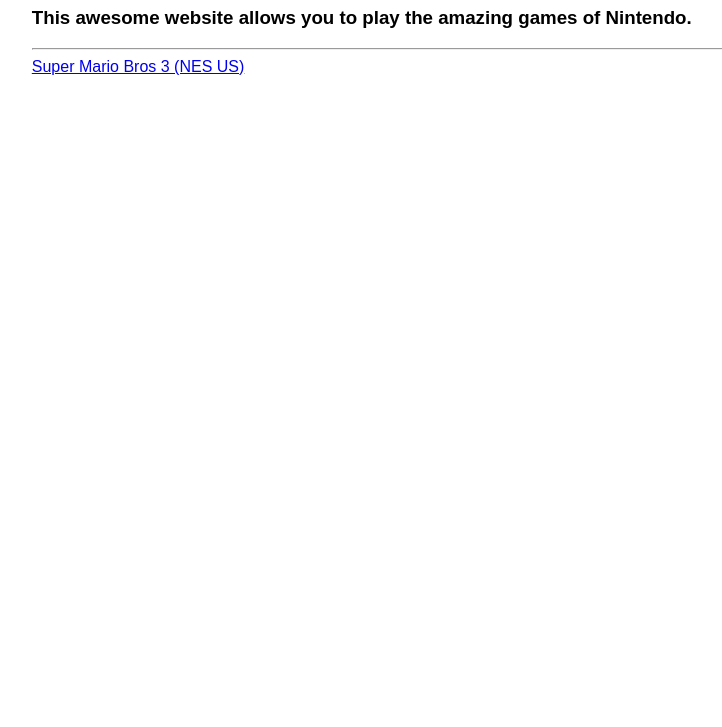
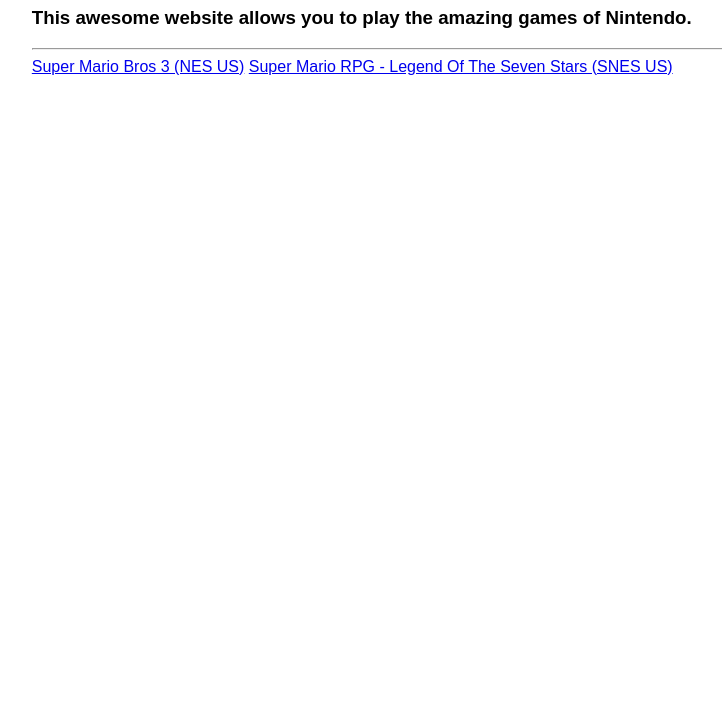
Before and after one commit to InfraRodney/rodneys-world, a plain HTML site: page index.html in a window 1280 px wide. Shown: the part 73-800 px from the top of the page, without its empty margins (229-951 px from the left). Drawn offline with Linux system fonts and the light colour scheme.

Commit message:
Update index.html

```diff
--- a/index.html
+++ b/index.html
@@ -22,6 +22,7 @@
             <h3>This awesome website allows you to play the amazing games of Nintendo.</h3>
             <hr>
             <a href="./smb3.html">Super Mario Bros 3 (NES US)</a>
+            <a href="./smrpg.html">Super Mario RPG - Legend Of The Seven Stars (SNES US)</a>
         </div>
     </body>
 </html>
```
